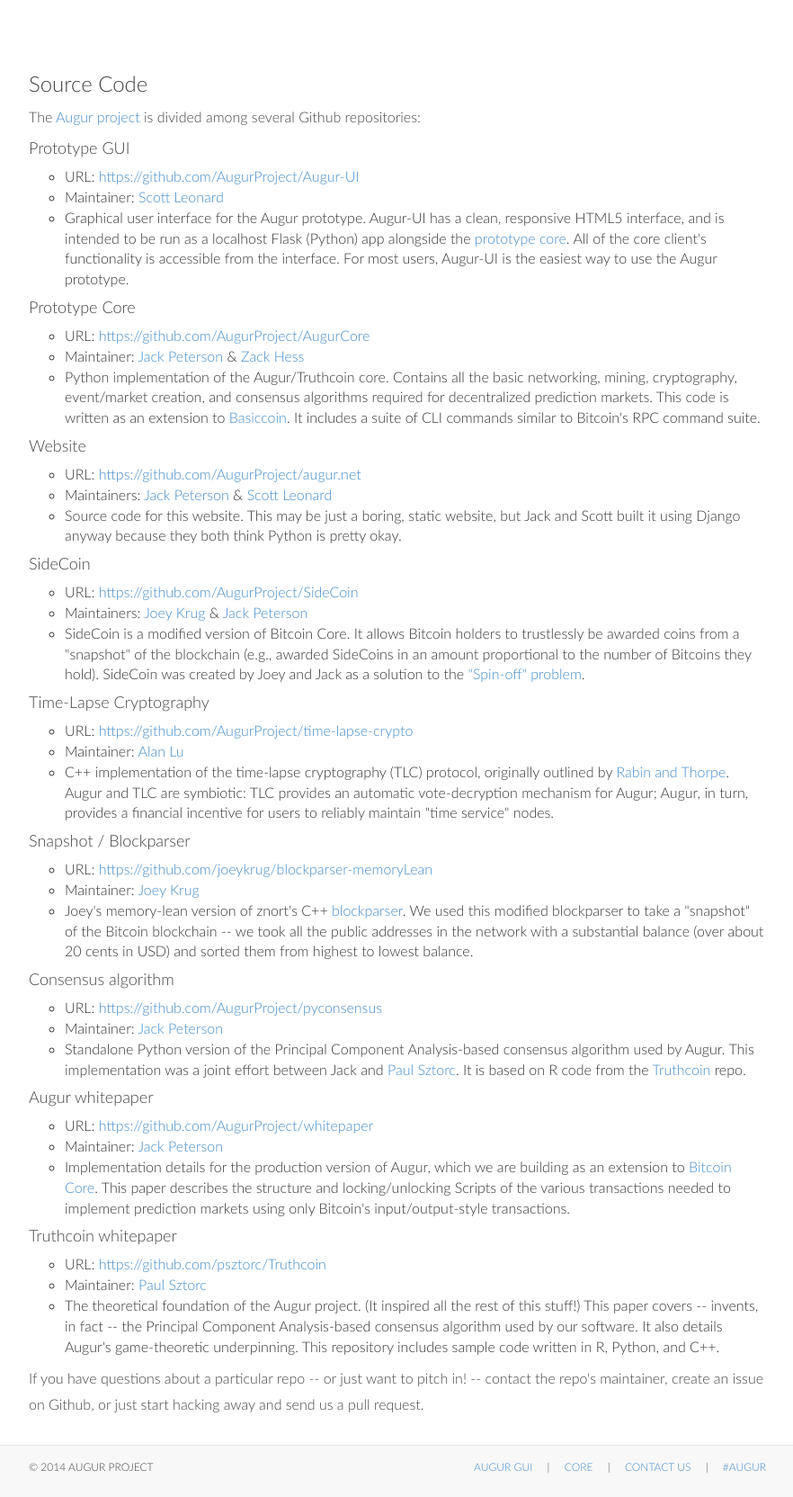
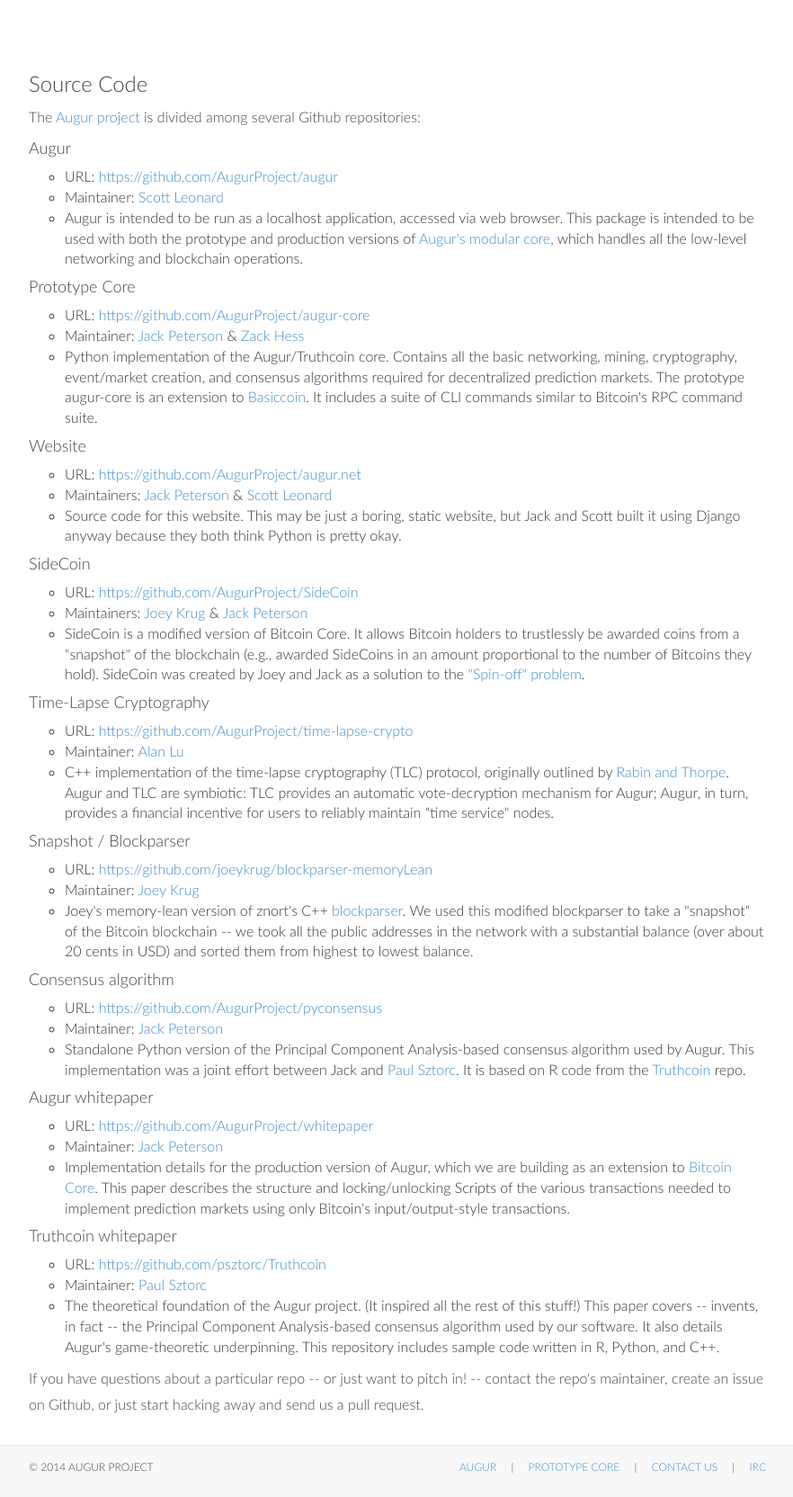
Before and after one commit to collegecrypto/augur.net, a Django app: page /code/ in a window 1280 px wide. Shown: the part 60-1724 px from the top of the page at 90% size, without its empty margins (198-1080 px from the left). Run offline with Django 3.2, Linux system fonts and the light colour scheme; some libraries are stand-ins or nearby versions; some web fonts are replaced.

Commit message:
New github links

```diff
--- a/augur_net/templates/base.html
+++ b/augur_net/templates/base.html
@@ -43,7 +43,7 @@
   </div>
   <footer>
     <div class="container">
-      <p>&copy; 2014 Augur Project <span style="float:right;"><a href="https://github.com/AugurProject/Augur-UI">Augur GUI</a> &nbsp;&nbsp;&nbsp; | &nbsp;&nbsp;&nbsp; <a href="https://github.com/AugurProject/AugurCore">Core</a> &nbsp;&nbsp;&nbsp; | &nbsp;&nbsp;&nbsp; <a href="mailto:team@augur.net">Contact Us</a> &nbsp;&nbsp;&nbsp; | &nbsp;&nbsp;&nbsp; <a href="irc://irc.freenode.net/augur">#augur</a></span></p>
+      <p>&copy; 2014 Augur Project <span style="float:right;"><a href="https://github.com/AugurProject/augur">augur</a> &nbsp;&nbsp;&nbsp; | &nbsp;&nbsp;&nbsp; <a href="https://github.com/AugurProject/augur-core">prototype core</a> &nbsp;&nbsp;&nbsp; | &nbsp;&nbsp;&nbsp; <a href="mailto:team@augur.net">Contact Us</a> &nbsp;&nbsp;&nbsp; | &nbsp;&nbsp;&nbsp; <a href="irc://irc.freenode.net/augur">IRC</a></span></p>
     </div>
   </footer>
 <script src="{{ STATIC_URL }}js/jquery.min.js"></script>
--- a/augur_net/templates/code.html
+++ b/augur_net/templates/code.html
@@ -3,24 +3,22 @@
 <div class="row">
    <div class="col-xs-12">
    <h3>Source Code</h3>
-
     <p>The <a href="https://github.com/AugurProject">Augur project</a> is divided among several Github repositories:</p>
-
     <ul class="nostylelist">
       <li>
-        <h4>Prototype GUI</h4>
+        <h4>Augur</h4>
         <ul>
-          <li>URL: <a href="https://github.com/AugurProject/Augur-UI">https://github.com/AugurProject/Augur-UI</a></li>
+          <li>URL: <a href="https://github.com/AugurProject/augur">https://github.com/AugurProject/augur</a></li>
           <li>Maintainer: <a href="mailto:scott.leonard@gmail.com">Scott Leonard</a></li>
-          <li>Graphical user interface for the Augur prototype.  Augur-UI has a clean, responsive HTML5 interface, and is intended to be run as a localhost Flask (Python) app alongside the <a href="https://github.com/AugurProject/AugurCore">prototype core</a>.  All of the core client's functionality is accessible from the interface.  For most users, Augur-UI is the easiest way to use the Augur prototype.</li>
+          <li>Augur is intended to be run as a localhost application, accessed via web browser.  This package is intended to be used with both the prototype and production versions of <a href="https://github.com/AugurProject/augur-core">Augur's modular core</a>, which handles all the low-level networking and blockchain operations.</li>
         </ul>
       </li>
       <li>
         <h4>Prototype Core</h4>
         <ul>
-          <li>URL: <a href="https://github.com/AugurProject/AugurCore">https://github.com/AugurProject/AugurCore</a></li>
+          <li>URL: <a href="https://github.com/AugurProject/augur-core">https://github.com/AugurProject/augur-core</a></li>
           <li>Maintainer: <a href="mailto:jack@tinybike.net">Jack Peterson</a> &amp; <a href="mailto:zack.bitcoin@gmail.com">Zack Hess</a></li>
-          <li>Python implementation of the Augur/Truthcoin core.  Contains all the basic networking, mining, cryptography, event/market creation, and consensus algorithms required for decentralized prediction markets.  This code is written as an extension to <a href="https://github.com/zack-bitcoin/basiccoin">Basiccoin</a>.  It includes a suite of CLI commands similar to Bitcoin's RPC command suite.</li>
+          <li>Python implementation of the Augur/Truthcoin core.  Contains all the basic networking, mining, cryptography, event/market creation, and consensus algorithms required for decentralized prediction markets.  The prototype augur-core is an extension to <a href="https://github.com/zack-bitcoin/basiccoin">Basiccoin</a>.  It includes a suite of CLI commands similar to Bitcoin's RPC command suite.</li>
         </ul>
       </li>
       <li>
```
